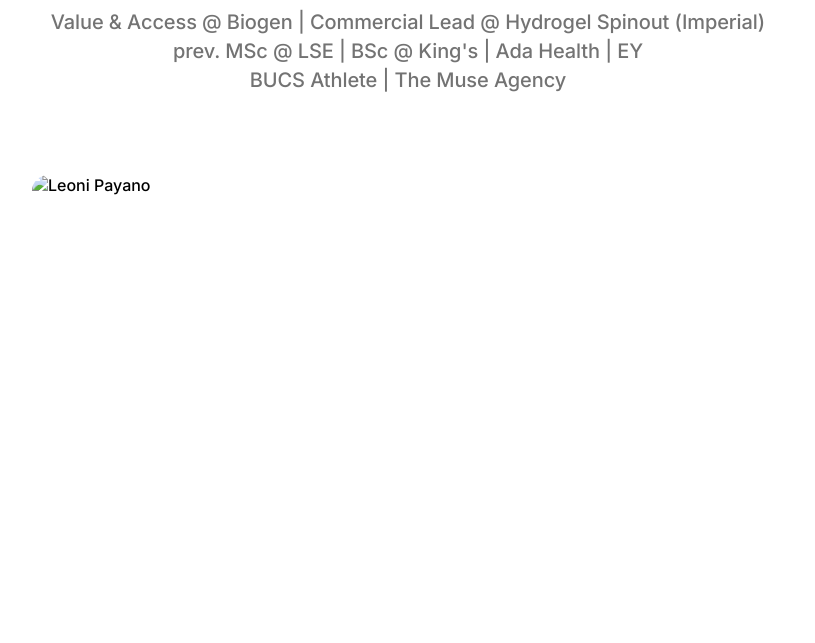
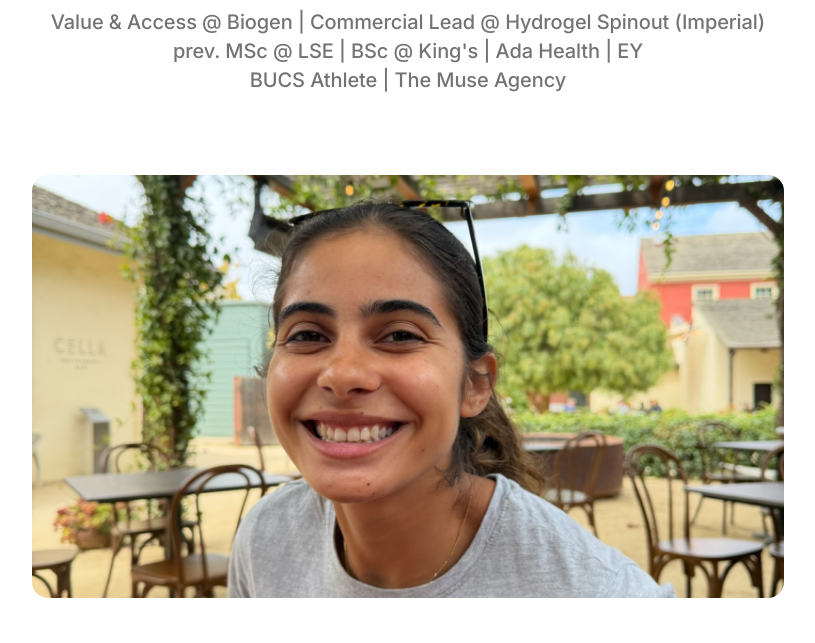
Before and after one commit to LeoniPB/leoni.payano, a plain HTML site: page about.html in a window 1280 px wide. Shown: the part 157-800 px from the top of the page, without its empty margins (232-1047 px from the left). Drawn offline with Linux system fonts and the light colour scheme.

Commit message:
about.html

```diff
--- a/about.html
+++ b/about.html
@@ -24,7 +24,7 @@
   </header>
 
   <div class="about-photo-wrap">
-    <img src="images/about-photo.jpg" alt="Leoni Payano">
+    <img src="about-photo.png" alt="Leoni Payano">
   </div>
 
   <div class="about-body-wrap">
@@ -47,3 +47,6 @@
 
 </body>
 </html>
+
+</body>
+</html>
```
